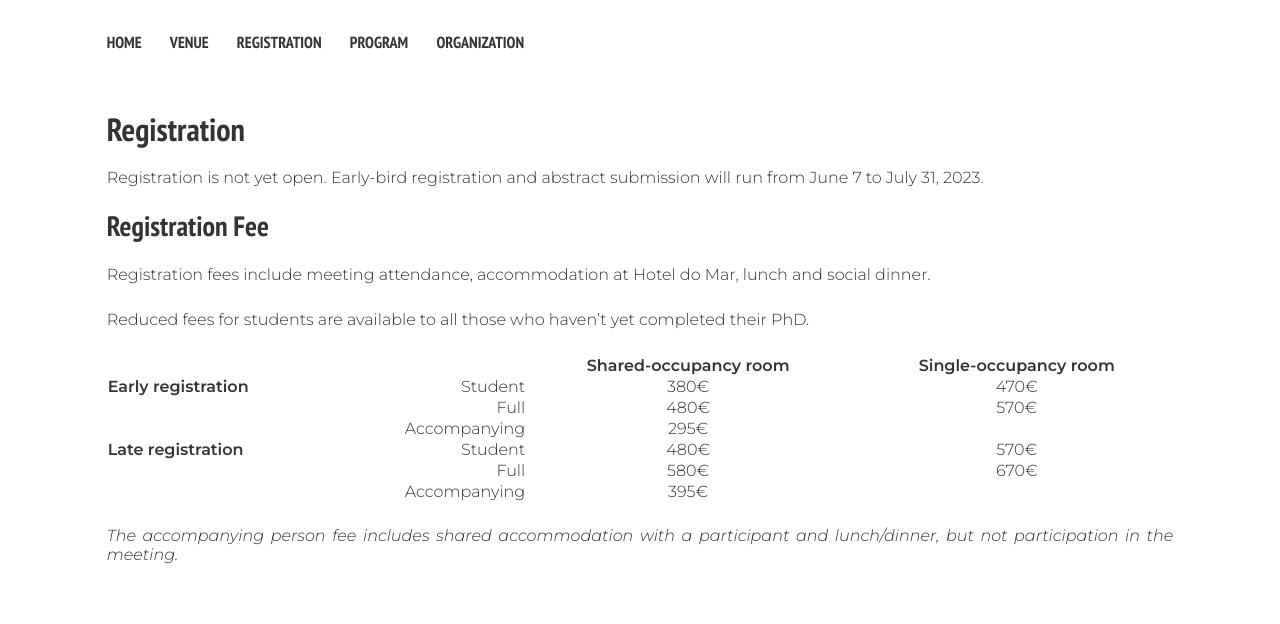
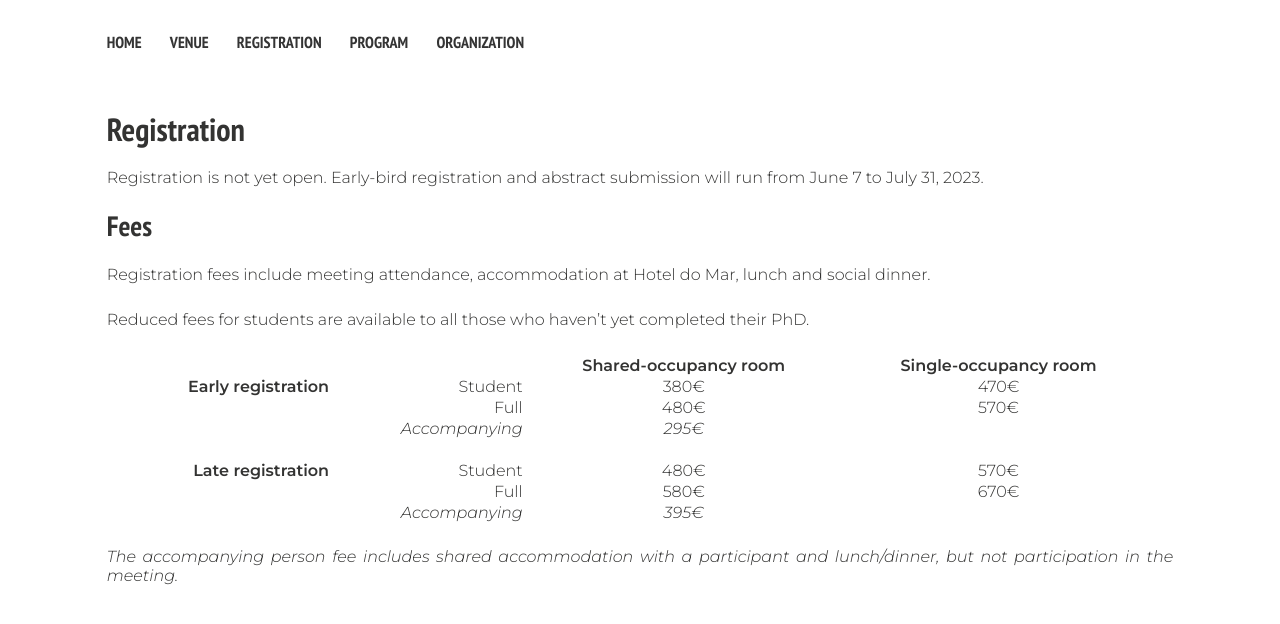
Before and after one commit to Iberian-Peptide-Meeting/XVIII, a Jekyll site: the page built from _pages/registration.md, in a window 1280 px wide. Shown: the top 624 px of the page. Built offline with Jekyll 4.4.1, drawn with Linux system fonts in a browser that asks for light colours; nearby versions of some CDN libraries.

Commit message:
Fix price table

```diff
--- a/_pages/registration.md
+++ b/_pages/registration.md
@@ -7,20 +7,21 @@ permalink: /registration
 
 Registration is not yet open. Early-bird registration and abstract submission will run from June 7 to July 31, 2023.
 
-## Registration Fee
+## Fees
 
 Registration fees include meeting attendance, accommodation at Hotel do Mar, lunch and social dinner.
 
 Reduced fees for students are available to all those who haven't yet completed their PhD.
 
-|                        |              | Shared-occupancy room |   | Single-occupancy room |
-|------------------------|-------------:|:---------------------:|:-:|:---------------------:|
-| **Early registration** |      Student |          380€         |   |          470€         |
-|                        |         Full |          480€         |   |          570€         |
-|                        | Accompanying |          295€         |   |                       |
-| **Late registration**  |      Student |          480€         |   |          570€         |
-|                        |         Full |          580€         |   |          670€         |
-|                        | Accompanying |          395€         |   |                       |
+|                        |                | Shared-occupancy room | Single-occupancy room |   |   |
+|-----------------------:|---------------:|:---------------------:|:---------------------:|:-:|:-:|
+| **Early registration** |        Student |          380€         |          470€         |   |   |
+|                        |           Full |          480€         |          570€         |   |   |
+|                        | _Accompanying_ |         _295€_        |                       |   |   |
+|                        |                |                       |                       |   |   |
+| **Late registration**  |        Student |          480€         |          570€         |   |   |
+|                        |           Full |          580€         |          670€         |   |   |
+|                        | _Accompanying_ |         _395€_        |                       |   |   |
 
 _The accompanying person fee includes shared accommodation with a participant and lunch/dinner,
 but not participation in the meeting._
```
